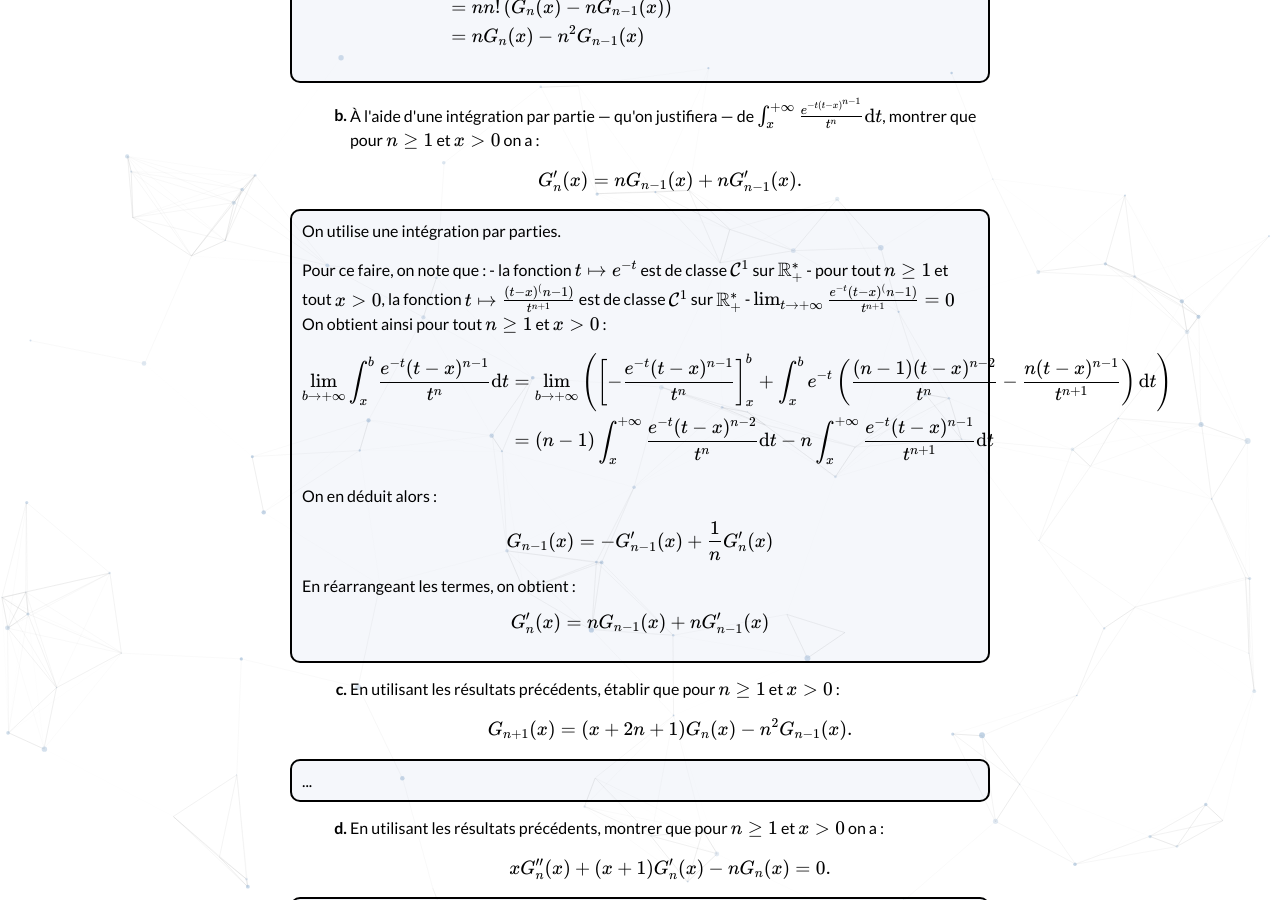
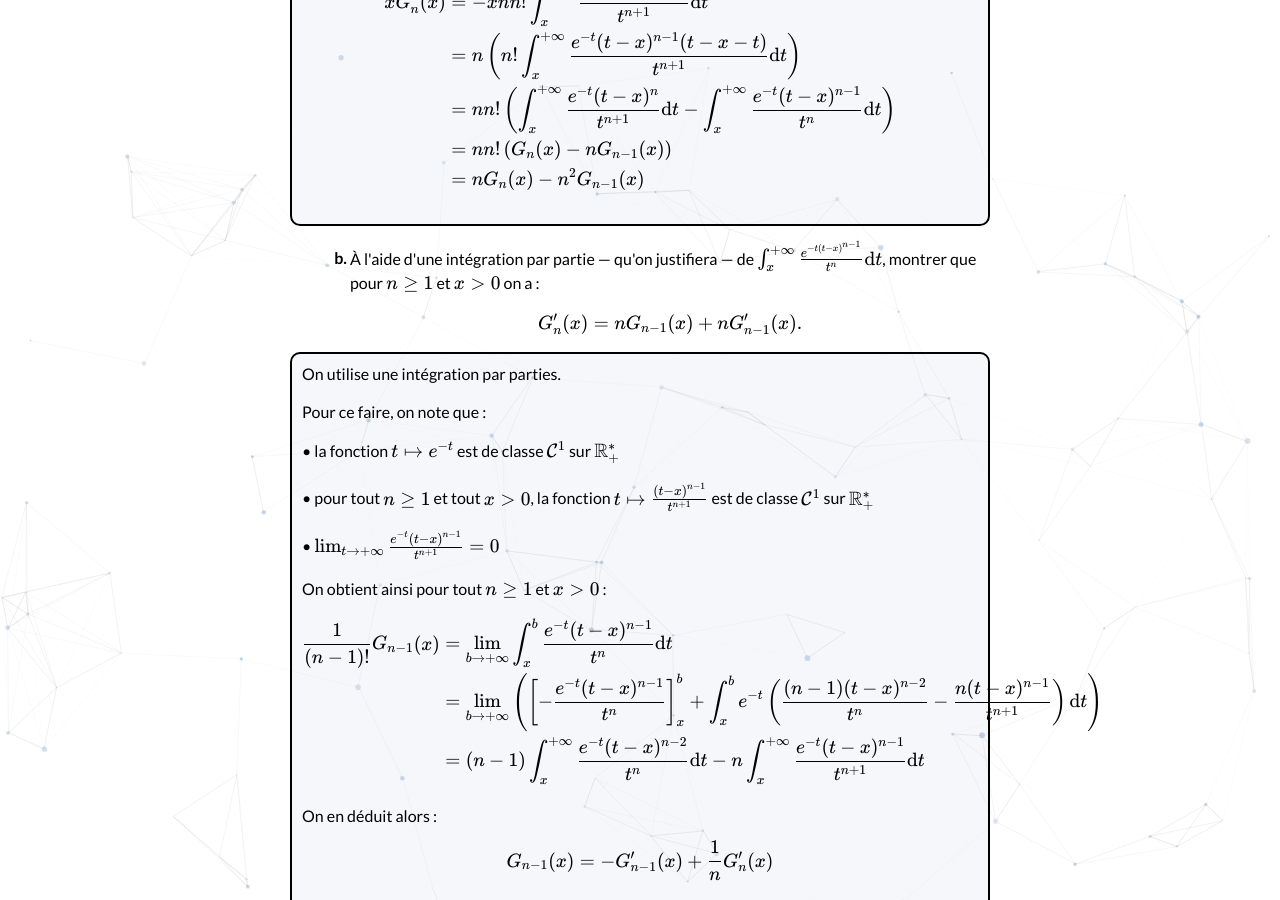
Before and after one commit to bglbrt/bglbrt.github.io, a Jekyll site: the page built from fr/corrections/administrateur_externe_1993.md, in a window 1280 px wide and 900 px high, scrolled down 5521 px. Built offline with Jekyll 4.4.1, drawn with Linux system fonts in a browser that asks for light colours; nearby versions of some CDN libraries; some of the changed text lies outside the part shown.

Commit message:
Refactor mathematical expressions and fix formatting in administrateur_externe_1993.md

```diff
--- a/fr/corrections/administrateur_externe_1993.md
+++ b/fr/corrections/administrateur_externe_1993.md
@@ -84,9 +84,13 @@ Dans tout le problème $$x$$ désigne un réel _strictement positif_, et $$n$$ u
                     On utilise une intégration par parties.
                     <br><br>
                     Pour ce faire, on s'appuie sur le résultat de convergence montré dans les questions précédentes, et on note que :
-                    - la fonction \( t \mapsto e^{-t} \) est de classe \( \mathcal{C}^1 \) sur \( \mathbb{R}_{+}^{*} \)
-                    - pour tout \( n \in \mathbb{N} \), la fonction \( t \mapsto \frac{1}{t^{n+1}} \) est de classe \( \mathcal{C}^1 \) sur \( \mathbb{R}_{+}^{*} \)
-                    - \( \lim_{t \rightarrow +\infty} \frac{e^{-t}}{t^{n+1}} = 0 \)
+                    <br><br>
+                    • la fonction \( t \mapsto e^{-t} \) est de classe \( \mathcal{C}^1 \) sur \( \mathbb{R}_{+}^{*} \)
+                    <br><br>
+                    • pour tout \( n \in \mathbb{N} \), la fonction \( t \mapsto \frac{1}{t^{n+1}} \) est de classe \( \mathcal{C}^1 \) sur \( \mathbb{R}_{+}^{*} \)
+                    <br><br>
+                    • \( \lim_{t \rightarrow +\infty} \frac{e^{-t}}{t^{n+1}} = 0 \)
+                    <br><br>
                     On obtient ainsi pour tout \( n \in \mathbb{N} \) :
                     $$
                     \begin{aligned}
@@ -280,13 +284,18 @@ Dans tout le problème $$x$$ désigne un réel _strictement positif_, et $$n$$ u
                     On utilise une intégration par parties.
                     <br><br>
                     Pour ce faire, on note que :
-                    - la fonction \( t \mapsto e^{-t} \) est de classe \( \mathcal{C}^1 \) sur \( \mathbb{R}_{+}^{*} \)
-                    - pour tout \( n \geq 1 \) et tout \( x > 0 \), la fonction \( t \mapsto \frac{(t-x)^(n-1)}{t^{n+1}} \) est de classe \( \mathcal{C}^1 \) sur \( \mathbb{R}_{+}^{*} \)
-                    - \( \lim_{t \rightarrow +\infty } \frac{e^{-t}(t-x)^(n-1)}{t^{n+1}} = 0 \)
+                    <br><br>
+                    • la fonction \( t \mapsto e^{-t} \) est de classe \( \mathcal{C}^1 \) sur \( \mathbb{R}_{+}^{*} \)
+                    <br><br>
+                    • pour tout \( n \geq 1 \) et tout \( x > 0 \), la fonction \( t \mapsto \frac{(t-x)^{n-1}}{t^{n+1}} \) est de classe \( \mathcal{C}^1 \) sur \( \mathbb{R}_{+}^{*} \)
+                    <br><br>
+                    • \( \lim_{t \rightarrow +\infty } \frac{e^{-t}(t-x)^{n-1}}{t^{n+1}} = 0 \)
+                    <br><br>
                     On obtient ainsi pour tout \( n \geq 1 \) et \( x > 0 \) :
                     $$
                     \begin{aligned}
-                        \lim_{b\rightarrow +\infty} \int_{x}^{b} \frac{e^{-t}(t-x)^{n-1}}{t^{n}} \mathrm{d}t & = \lim_{b\rightarrow +\infty} \left( \left[-\frac{e^{-t}(t-x)^{n-1}}{t^{n}}\right]_{x}^{b} +\int_{x}^{b} e^{-t}\left(\frac{(n-1)(t-x)^{n-2}}{t^{n}}-\frac{n(t-x)^{n-1}}{t^{n+1}}\right) \mathrm{d}t \right) \\
+                        \frac{1}{(n-1)!} G_{n-1}(x) & = \lim_{b\rightarrow +\infty} \int_{x}^{b} \frac{e^{-t}(t-x)^{n-1}}{t^{n}} \mathrm{d}t \\
+                        & = \lim_{b\rightarrow +\infty} \left( \left[-\frac{e^{-t}(t-x)^{n-1}}{t^{n}}\right]_{x}^{b} +\int_{x}^{b} e^{-t}\left(\frac{(n-1)(t-x)^{n-2}}{t^{n}}-\frac{n(t-x)^{n-1}}{t^{n+1}}\right) \mathrm{d}t \right) \\
                         & = (n-1) \int_{x}^{+\infty} \frac{e^{-t}(t-x)^{n-2}}{t^{n}} \mathrm{d}t - n \int_{x}^{+\infty} \frac{e^{-t}(t-x)^{n-1}}{t^{n+1}} \mathrm{d}t
                     \end{aligned}
                     $$
```
Also changed, not shown: other parts of fr/corrections/administrateur_externe_1993.md (+1 -1 lines).
